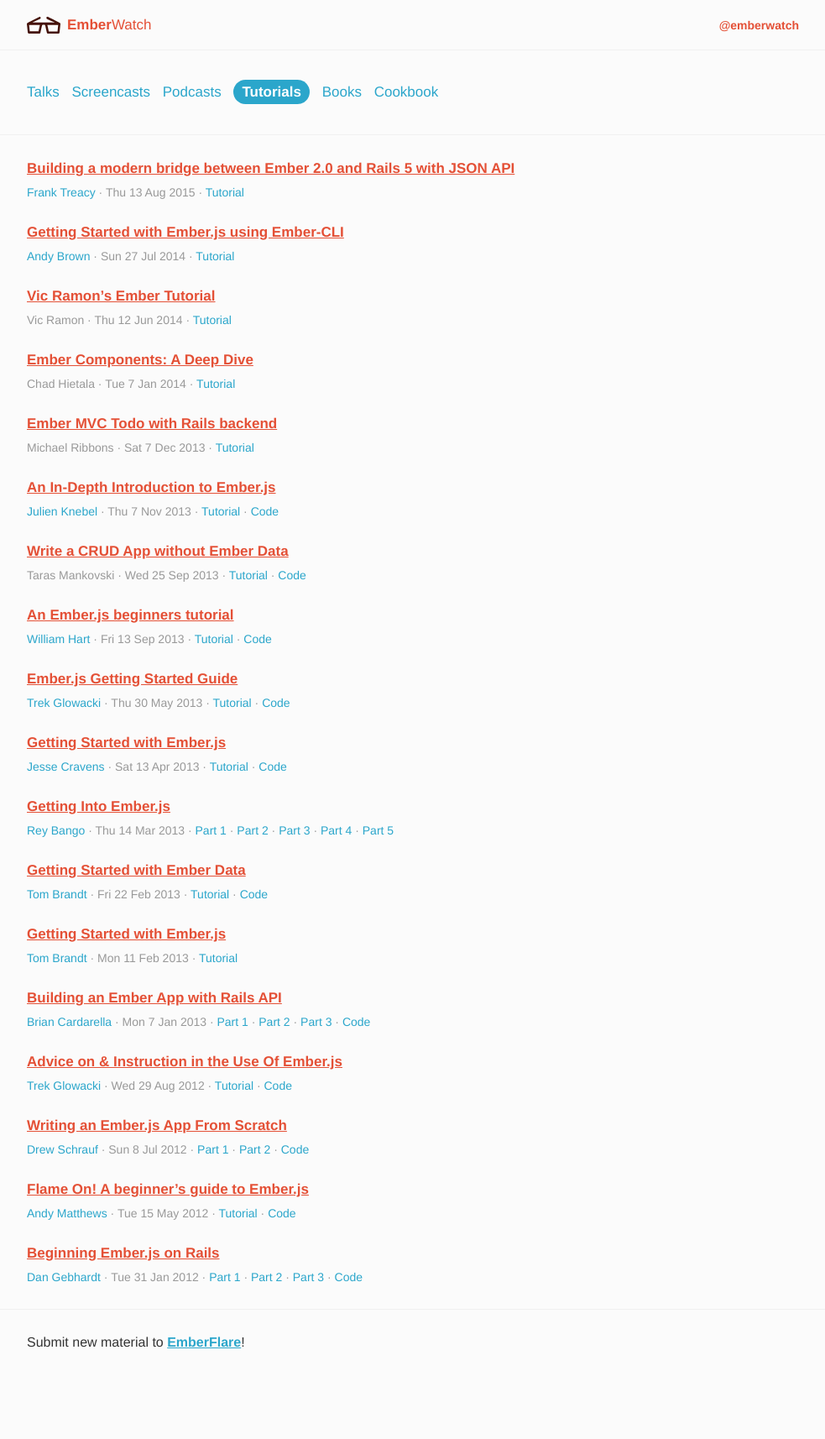
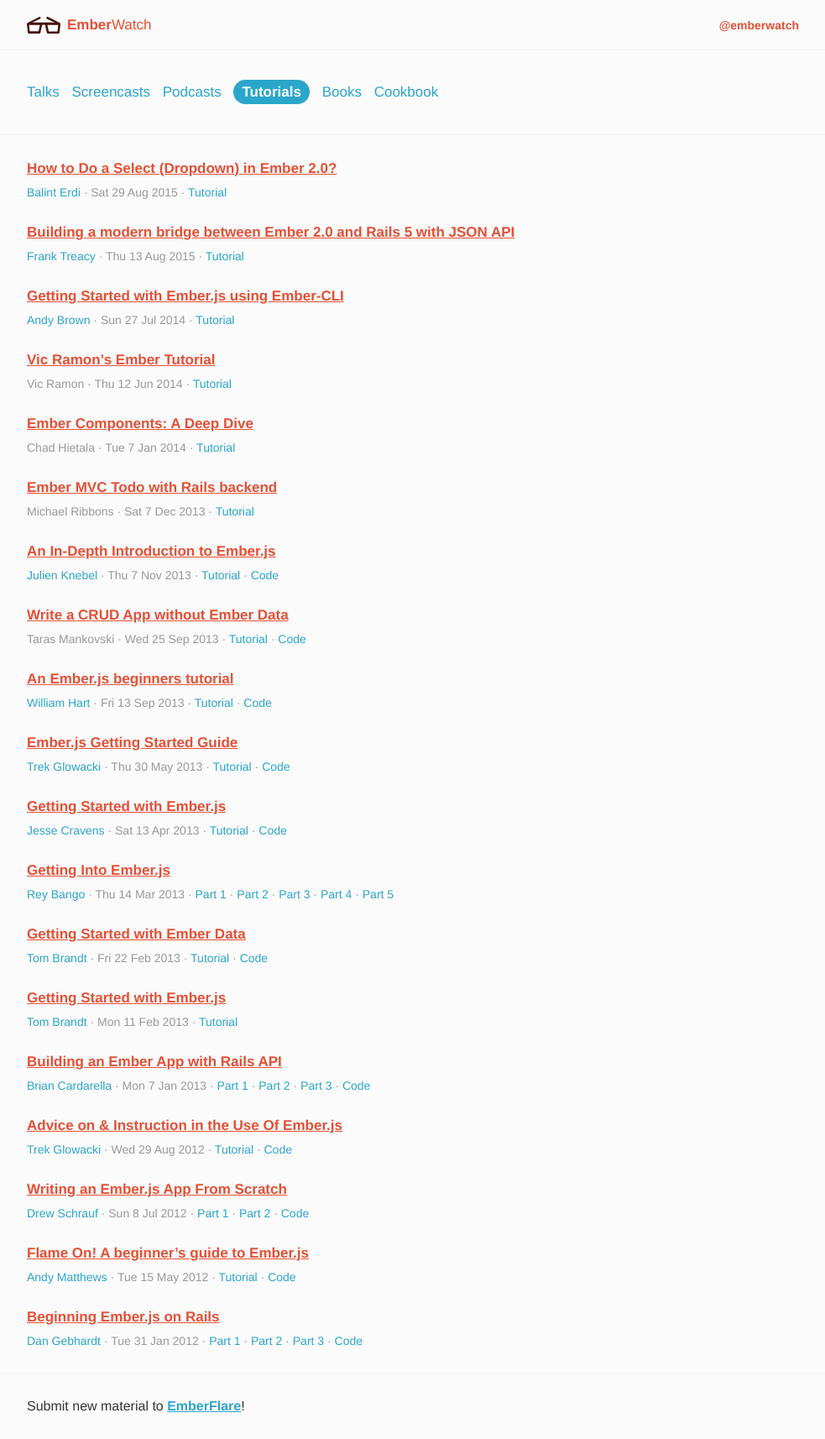
Before and after one commit to emberwatch/emberwatch, a Jekyll site: the page built from tutorials.html, in a window 1280 px wide. Shown: the whole page at 84% size, without its empty margins (148-1131 px from the left). Built offline with Jekyll 4.4.1, drawn with Linux system fonts in a browser that asks for light colours; Markdown is read by kramdown in place of the engine named in the settings; comment, search, counter and statistics services are not loaded; before the commit the page ends 1638 px from its top, so only the background shows below that.

Commit message:
[New BlogPost] Balint Erdi - Select Dropdown in Ember 2

```diff
--- a/_data/tutorials.yml
+++ b/_data/tutorials.yml
@@ -1,4 +1,12 @@
 ---
+- title: 'How to Do a Select (Dropdown) in Ember 2.0?'
+  author_ids:
+  - 94
+  date: '2015-08-29'
+  date_created: '2015-08-29'
+  date_updated: '2015-08-29'
+  urls:
+  - http://balinterdi.com/2015/08/29/how-to-do-a-select-dropdown-in-ember-20.html
 - title: 'Building a modern bridge between Ember 2.0 and Rails 5 with JSON API'
   author_ids:
   - 207
```
